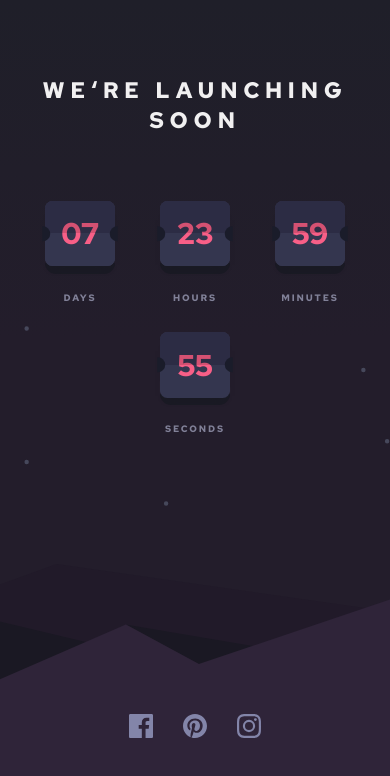
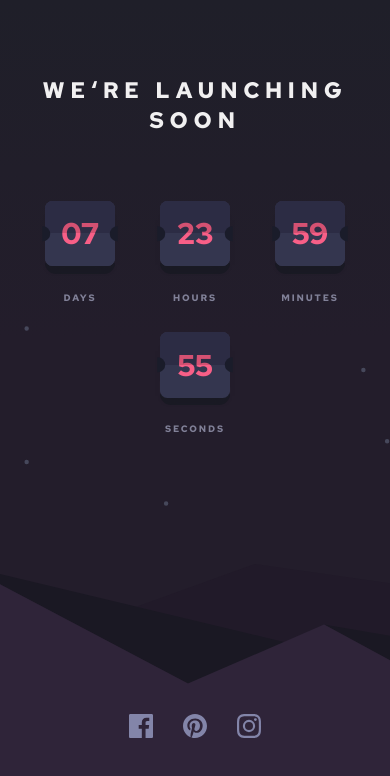
Before and after one commit to itiwariarun/Kraftshala_Frontend, a Next.js app: page / in a window 390 px wide. Shown: the top 776 px of the page. Built offline with nearby package versions, Linux system fonts and the light colour scheme.

Commit message:
fix: mobile vie enhance

```diff
--- a/components/Footer.jsx
+++ b/components/Footer.jsx
@@ -26,7 +26,7 @@ function Footer() {
         fill
         style={{
           objectFit: "cover",
-          objectPosition: isMobile ? "90% top" : "top",
+          objectPosition: isMobile ? "78% top" : "top",
         }}
         priority
       />
```
